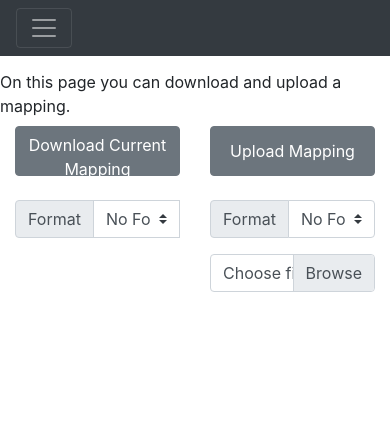
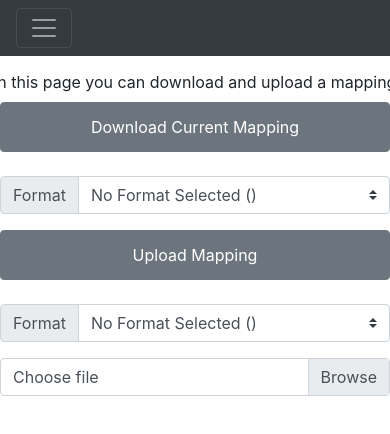
Before and after one commit to MaastrichtU-CDS/fairsights_fairifier-frontend, an Angular app: page /mapping in a window 390 px wide. Shown: the top 434 px of the page. Built offline with nearby package versions, Linux system fonts and the light colour scheme; no server answers.

Commit message:
Changed a few things because of the visuals messing up in fullscreen

```diff
--- a/src/app/database/database.component.html
+++ b/src/app/database/database.component.html
@@ -1,9 +1,7 @@
 <div class="container-fluid" style="margin-top: 70px;">
     <div class="row justify-content-around h-100">
         <div class="row w-100">
-            <label class="offset-md-3">On this page you can see a list of the loaded in databases.</label>
-            <br>
-            <label class="offset-md-3">You can also add a new one by clicking the Add Database button</label>
+            <label class="offset-md-3">On this page you can see a list of the loaded in databases. You can also add a new one by clicking the Add Database button</label>
             <button type="button" class="offset-md-4 btn btn-secondary" (click)="openDatabaseModal()">Add Database</button>
         </div>
         <br>
--- a/src/app/mapping/mapping.component.html
+++ b/src/app/mapping/mapping.component.html
@@ -1,7 +1,11 @@
 <div class="container-fluid" style="margin-top: 70px;">
     <div class="row justify-content-around h-100">
+        <div class="row">
             <label class="offset-md-2">On this page you can download and upload a mapping.</label>
-            <div class="col-6">
+            <br>
+
+
+            <div class="col-md-6">
             <button type="button" class="btn btn-secondary w-100" (click)="downloadMapping()">Download Current Mapping</button>
             <br>
             <br>
@@ -16,14 +20,11 @@
                         {{mappingFormatDownload.fullName}} ({{mappingFormatDownload.extension}})
                     </option>
                 </select>
-                <br>
-                <label class="container">
-                    {{messageService.testString}}
-                </label>
+
             </div>
         </div>
 
-        <div class="col-6" >
+        <div class="col-md-6" >
             <button type="button" class="btn btn-secondary w-100" (click)="mappingUpload()">Upload Mapping</button>
             <br>
             <br>
@@ -44,7 +45,12 @@
                 <input type="file" class="custom-file-input" multiple id="importFile" (change)="mappingFileUpload($event)">
                 <label class="custom-file-label" #labelImport><i class="fas fa-search"></i> Choose file</label>
             </div>
+            </div>
 
         </div>
+        <br>
+        <label class="container">
+            {{messageService.testString}}
+        </label>
     </div>
 </div>
--- a/src/app/ontology/ontology.component.html
+++ b/src/app/ontology/ontology.component.html
@@ -1,9 +1,7 @@
 <div class="container-fluid" style="margin-top: 70px;">
     <div class="row justify-content-around h-100">
     <div class="row w-100">
-            <label class="offset-md-3">On this page you can see a list of the loaded in ontologies.</label>
-            <br>
-            <label class="offset-md-3">You can also add a new one by clicking the Add Ontology button</label>
+            <label class="offset-md-3">On this page you can see a list of the loaded in ontologies. You can also add a new one by clicking the Add Ontology button</label>
         <button type="button" class="offset-md-4 btn btn-secondary" (click)="openOntologyModal()">Add Ontology</button>
     </div>
     <br>
```
